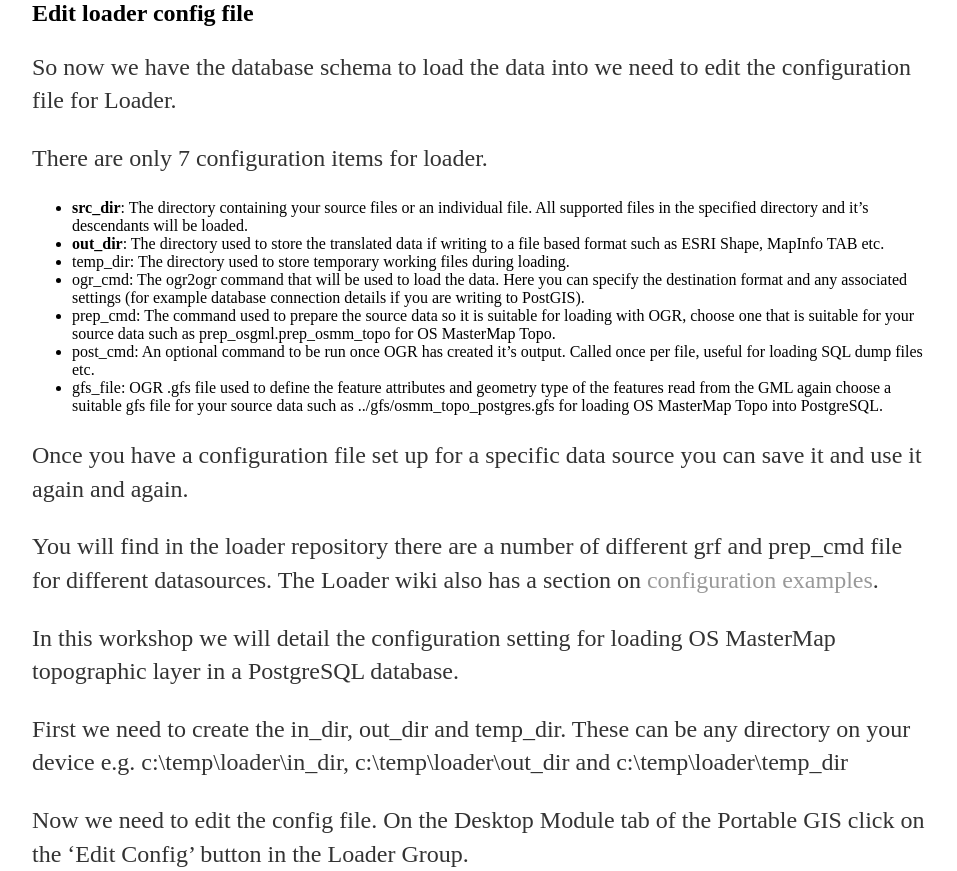
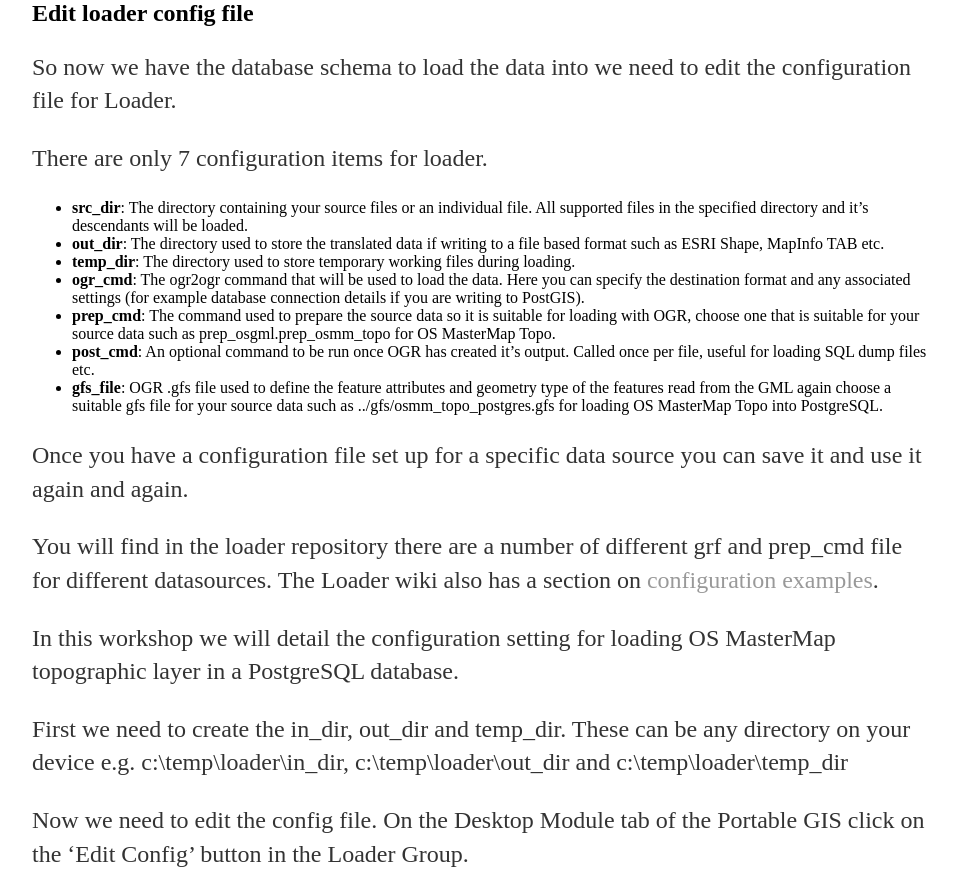
Before and after one commit to walkermatt/aileenh.github.io, a Jekyll site: the page built from lets-get-started.md, in a window 1280 px wide and 900 px high, scrolled down 4704 px, cut to the strip 7-878 px from the top of the window. Shown: the whole strip, without its empty margins (160-1117 px from the left). Built offline with Jekyll 4.4.1, drawn with Linux system fonts in a browser that asks for light colours.

Commit message:
Update lets-get-started.md

```diff
--- a/lets-get-started.md
+++ b/lets-get-started.md
@@ -63,11 +63,11 @@
 
 * **src_dir**: The directory containing your source files or an individual file. All supported files in the specified directory and it's descendants will be loaded.
 * **out_dir**: The directory used to store the translated data if writing to a file based format such as ESRI Shape, MapInfo TAB etc.
-* temp_dir: The directory used to store temporary working files during loading.
-* ogr_cmd: The ogr2ogr command that will be used to load the data. Here you can specify the destination format and any associated settings (for example database connection details if you are writing to PostGIS).
-* prep_cmd: The command used to prepare the source data so it is suitable for loading with OGR, choose one that is suitable for your source data such as prep_osgml.prep_osmm_topo for OS MasterMap Topo.
-* post_cmd: An optional command to be run once OGR has created it's output. Called once per file, useful for loading SQL dump files etc.
-* gfs_file: OGR .gfs file used to define the feature attributes and geometry type of the features read from the GML again choose a suitable gfs file for your source data such as ../gfs/osmm_topo_postgres.gfs for loading OS MasterMap Topo into PostgreSQL.
+* **temp_dir**: The directory used to store temporary working files during loading.
+* **ogr_cmd**: The ogr2ogr command that will be used to load the data. Here you can specify the destination format and any associated settings (for example database connection details if you are writing to PostGIS).
+* **prep_cmd**: The command used to prepare the source data so it is suitable for loading with OGR, choose one that is suitable for your source data such as prep_osgml.prep_osmm_topo for OS MasterMap Topo.
+* **post_cmd**: An optional command to be run once OGR has created it's output. Called once per file, useful for loading SQL dump files etc.
+* **gfs_file**: OGR .gfs file used to define the feature attributes and geometry type of the features read from the GML again choose a suitable gfs file for your source data such as ../gfs/osmm_topo_postgres.gfs for loading OS MasterMap Topo into PostgreSQL.
 
 Once you have a configuration file set up for a specific data source you can save it and use it again and again.
 
```
